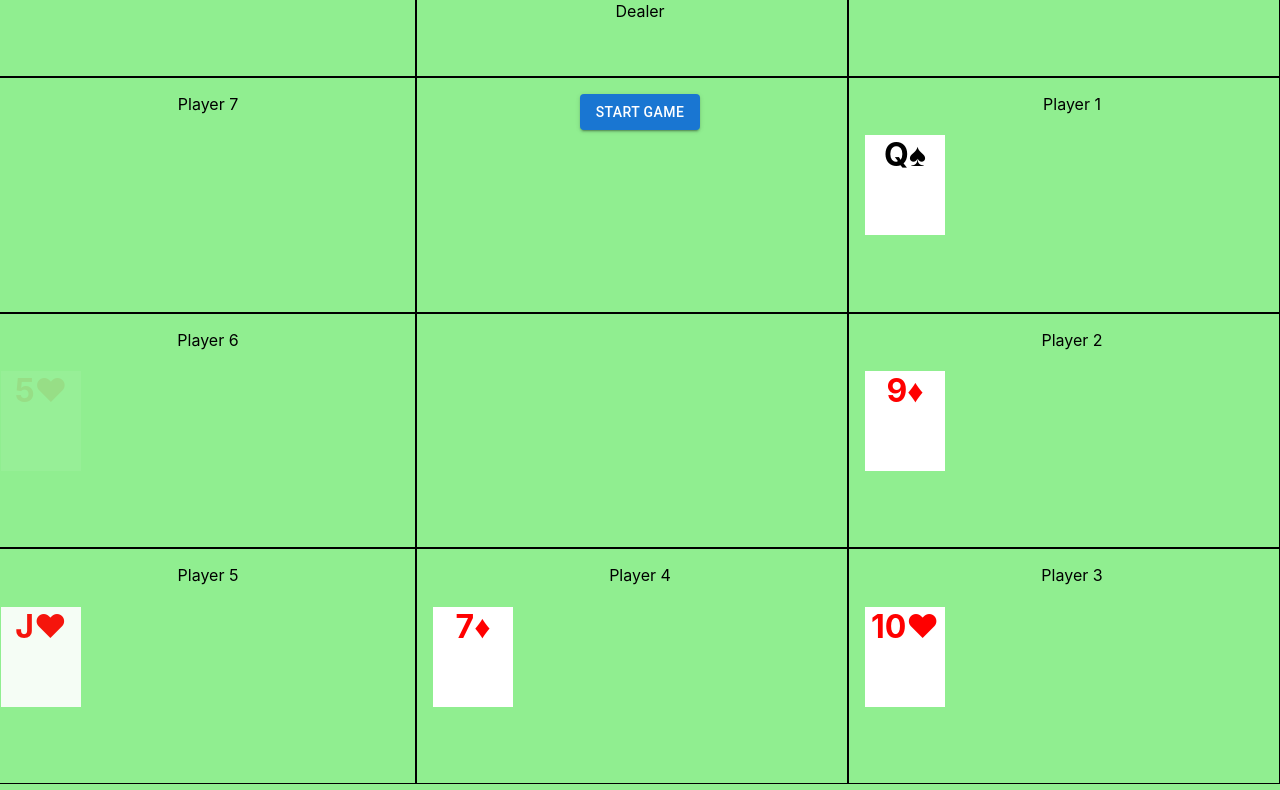
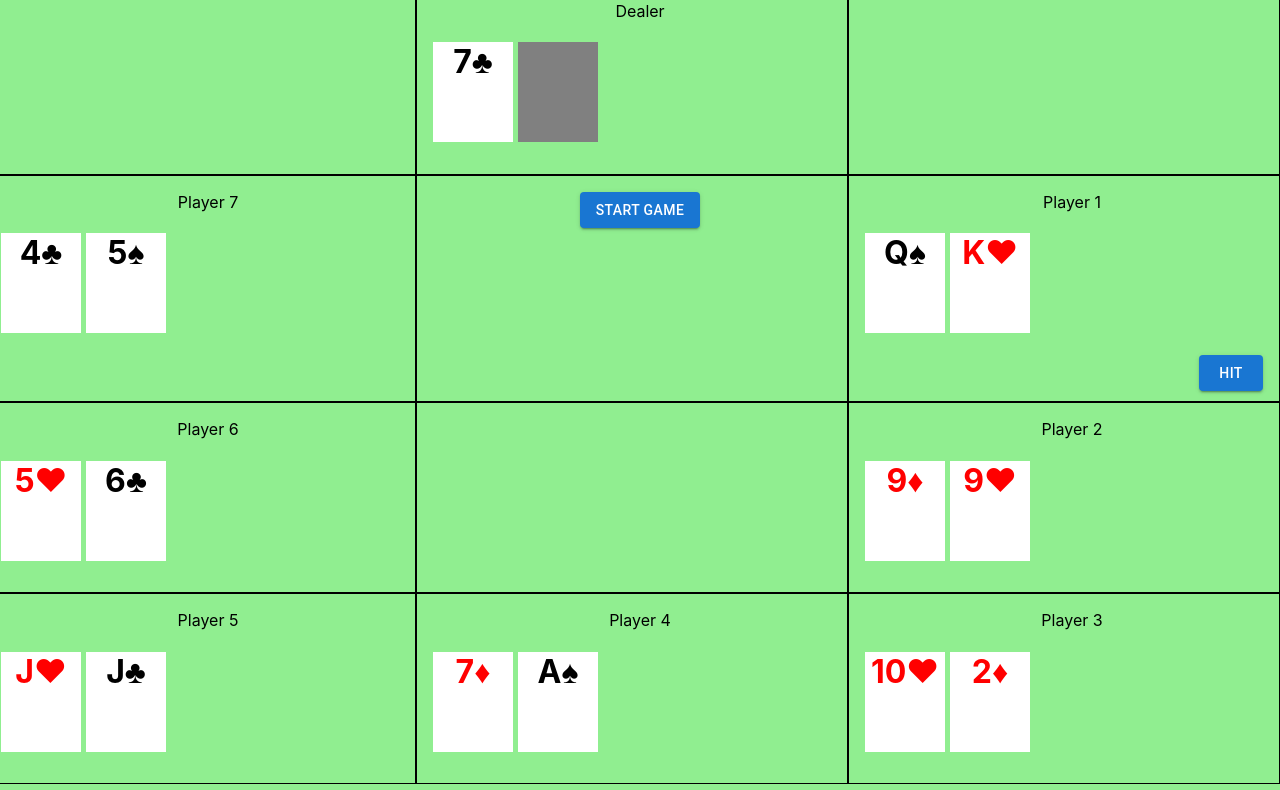
Before and after one commit to PhakphumV/blackjack-sim-th, a React (Create React App) app: page / in a window 1280 px wide. Both pictures are taken after a click on the button "START GAME". Shown: the top 790 px of the page. Built offline with nearby package versions, Linux system fonts and the light colour scheme.

Commit message:
Player can hit
close GH-4

```diff
--- a/src/App.tsx
+++ b/src/App.tsx
@@ -15,6 +15,7 @@ const dealer: BlackJacker = {
   seat: DealerSeat,
   cards: [],
   isPlayer: false,
+  isPlayerActive: false,
 };
 
 function App() {
@@ -27,6 +28,7 @@ function App() {
   );
 
   const [isGameReady, setGameReady] = React.useState<boolean>(false);
+  const [playerIndex, setPlayerIndex] = React.useState<number>(0);
 
   const [players, setPlayers] = React.useState<BlackJacker[]>(
     playerNames
@@ -36,6 +38,7 @@ function App() {
             name: name,
             seat: PlayerSeat[index],
             isPlayer: true,
+            isPlayerActive: false,
             cards: [],
           } as BlackJacker)
       )
@@ -74,15 +77,16 @@ function App() {
     if (!dealerPlayer) return;
     // ผู้เล่น 7 คน + dealer 1 คน โดยแจกคนละ 2 ใบ = แจก 16 ใบ
     for (let i = 0; i < 16; i++) {
-      playerDrawCard(i % 8, i > 14, i * 500);
+      playerDrawCard(i % 8, i > 14, i * 50);
     }
     setTimeout(() => {
       setGameReady(true);
-    }, 16 * 500);
+    }, 16 * 50);
   };
 
   const handleStartGame = () => {
     setGameReady(false);
+    setPlayerIndex(0);
     setPlayers(
       playerNames
         .map(
@@ -91,6 +95,7 @@ function App() {
               name: name,
               seat: PlayerSeat[index],
               isPlayer: true,
+              isPlayerActive: index === 0,
               cards: [],
             } as BlackJacker)
         )
@@ -107,10 +112,16 @@ function App() {
       <Grid container spacing={2} direction="row" sx={{ minHeight: "100vh" }}>
         {Array(12)
           .fill(0)
-          .map((_, i) => (
+          .map((_, i) => {
+            const player = players.find((player) => player.seat === i);
+            return (
               <Grid item xs={4} key={i} border={1}>
                 <PlayerHand
-                playerInfo={players.find((player) => player.seat === i)}
+                  isReady={isGameReady}
+                  onHit={() => {
+                    playerDrawCard(playerIndex, false, 50);
+                  }}
+                  playerInfo={player}
                 />
                 {i === DeckSeat ? (
                   <Button variant="contained" onClick={handleStartGame}>
@@ -118,7 +129,8 @@ function App() {
                   </Button>
                 ) : null}
               </Grid>
-          ))}
+            );
+          })}
       </Grid>
     </div>
   );
--- a/src/components/player.tsx
+++ b/src/components/player.tsx
@@ -1,12 +1,14 @@
-import { Grid } from "@mui/material";
+import { Grid, Button } from "@mui/material";
 import { BlackJacker, CardProp } from "../helpers/interfaces";
 import Card from "./cards";
 
 interface PlayerHandProp {
   playerInfo: BlackJacker | undefined;
+  isReady: boolean;
+  onHit: () => void;
 }
 
-const PlayerHand = ({ playerInfo }: PlayerHandProp) => {
+const PlayerHand = ({ playerInfo, isReady, onHit }: PlayerHandProp) => {
   if (!playerInfo) return null;
 
   return (
@@ -27,6 +29,21 @@ const PlayerHand = ({ playerInfo }: PlayerHandProp) => {
           </Grid>
         ))}
       </Grid>
+      {playerInfo.isPlayerActive && isReady ? (
+        <Grid
+          item
+          container
+          direction="row-reverse"
+          spacing={2}
+          paddingRight={2}
+        >
+          <Grid item>
+            <Button variant="contained" onClick={onHit}>
+              Hit
+            </Button>
+          </Grid>
+        </Grid>
+      ) : null}
     </Grid>
   );
 };
--- a/src/helpers/interfaces.ts
+++ b/src/helpers/interfaces.ts
@@ -10,6 +10,7 @@ export interface BlackJacker {
   name: string;
   seat: number;
   isPlayer: boolean;
+  isPlayerActive: boolean;
   cards: CardProp[];
 }
 
```
Lines whose indentation alone changed are shown as unchanged.
